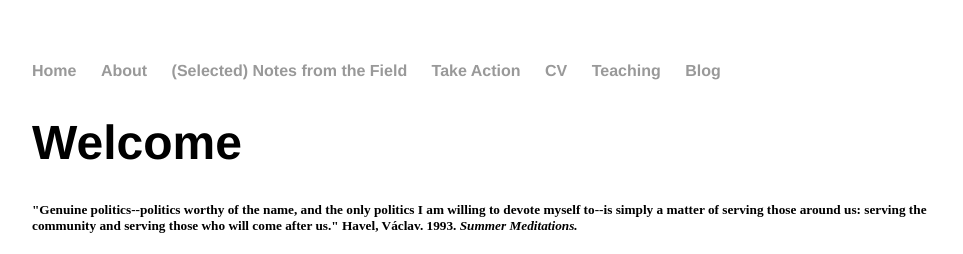
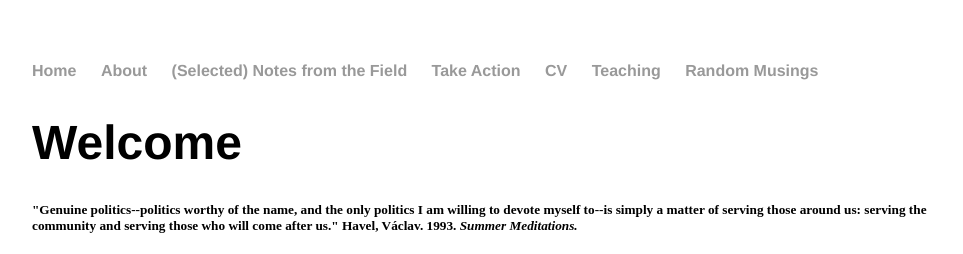
Before and after one commit to elizabethjuhasz/elizabethjuhasz.github.io, a Jekyll site: the page built from index.html, in a window 1280 px wide. Shown: the top 254 px of the page, without its empty margins (160-1123 px from the left). Built offline with Jekyll 4.4.1, drawn with Linux system fonts in a browser that asks for light colours; Markdown is read by kramdown in place of the engine named in the settings.

Commit message:
default.html

```diff
--- a/_layouts/default.html
+++ b/_layouts/default.html
@@ -17,7 +17,7 @@
 <li><a href="/take action">Take Action</a></li>
 <li><a href="/cv">CV</a></li>
 <li><a href="/teaching">Teaching</a></li>
-<li><a href="/blog">Blog</a></li>
+<li><a href="/blog">Random Musings</a></li>
 </ul>
     </nav>
 <div class="container">
```
